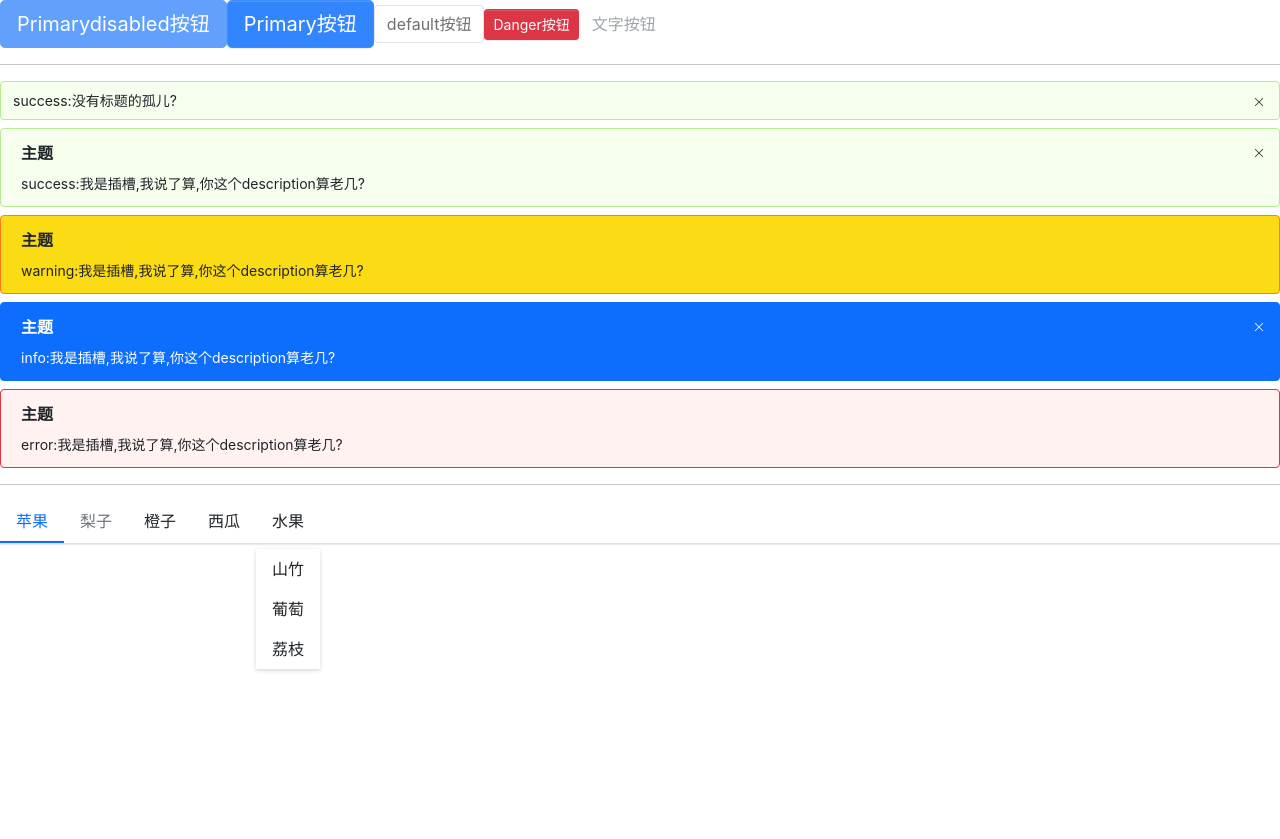
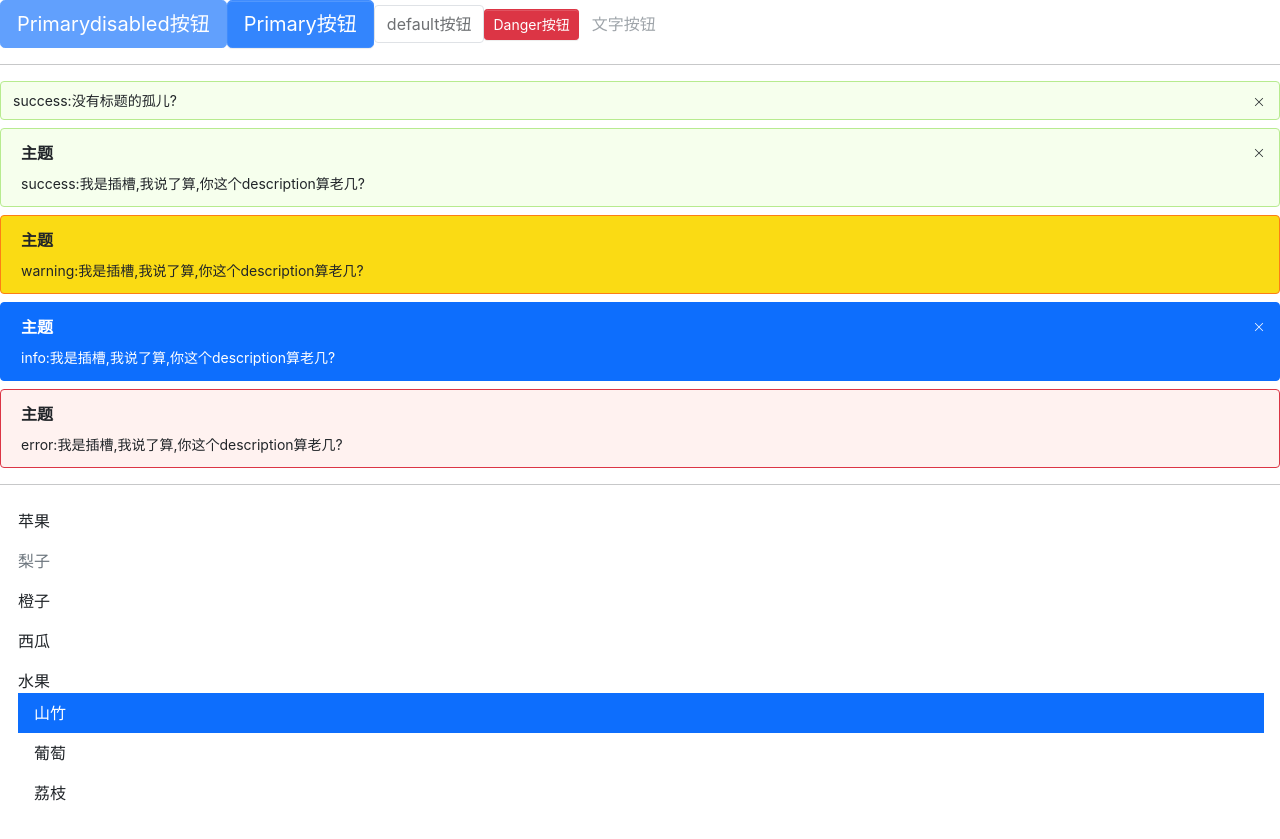
Before and after one commit to Potato-X/ui, a React (Create React App) app: page / in a window 1280 px wide. Before the commit the page ends 800 px from the top, so only its background shows below. Built offline with nearby package versions, Linux system fonts and the light colour scheme.

Commit message:
update:menu.tsx 为菜单组件添加子菜单组件交互事件,新增指定子菜单默认展开

```diff
--- a/src/App.tsx
+++ b/src/App.tsx
@@ -9,7 +9,7 @@ const App: React.FC = () => {
     function clicklink(event: React.MouseEvent) {
         console.log('link')
     }
-    function getSelectItem(index: number) {
+    function getSelectItem(index: number|string) {
         console.log(`这是点击的第${index}个`)
     }
     return (<div>
@@ -29,12 +29,12 @@ const App: React.FC = () => {
         <div style={{ margin: '8px' }}></div>
         <Alert title='主题' type='error' description='这是一个简单的小测试'>error:我是插槽,我说了算,你这个description算老几?</Alert>
         <hr />
-        <Menu defaultIndex={0} onSelect={getSelectItem} mode="horizontal">
+        <Menu defaultIndex={'4-0'} onSelect={getSelectItem} mode="vertical">
             <MenuItem>苹果</MenuItem>
             <MenuItem disabled>梨子</MenuItem>
             <MenuItem>橙子</MenuItem>
             <MenuItem>西瓜</MenuItem>
-            <SubMenu title='水果'>
+            <SubMenu title='水果' expand>
                 <MenuItem>山竹</MenuItem>
                 <MenuItem>葡萄</MenuItem>
                 <MenuItem>荔枝</MenuItem>
--- a/src/components/Menu/_style.scss
+++ b/src/components/Menu/_style.scss
@@ -29,6 +29,8 @@
 
     }
 
+
+
     .sub-menu {
         position: relative;
         border-bottom: $menu-item-active-border-width solid transparent;
@@ -38,10 +40,14 @@
             align-items: center;
         }
 
+        .evil-submenu-list.menu-opened {
+            display: block;
+        }
+
         // padding: 0;
         .evil-submenu-list {
             white-space: nowrap;
-
+            display: none;
 
             .evil-menu-item {
                 padding: $menu-item-padding-y $menu-item-padding-x;
@@ -53,6 +59,12 @@
 
                 &:hover,
                 &:active {
+                    color: #fff;
+                    background-color: $primary;
+                    border: 0
+                }
+
+                &.active {
                     color: #fff;
                     background-color: $primary;
                     border: 0
--- a/src/components/Menu/menu.tsx
+++ b/src/components/Menu/menu.tsx
@@ -6,33 +6,34 @@ import { ISubMenuProps } from './submenu'
 type ModeType = 'vertical' | 'horizontal'
 interface IMenuProps {
     children: React.ReactNode | React.ReactNode[];
-    onSelect?: (index: number) => void;
-    defaultIndex?: number;
+    onSelect?: (index: number | string) => void;
+    defaultIndex?: number | string;
     mode?: ModeType;
     style?: React.CSSProperties;
     className?: string
 }
 
 interface IProvider {
-    defaultIndex: number,
-    selectItem: (index: number) => void;
+    defaultIndex: number | string,
+    selectItem: (index: number | string) => void;
+    mode?: ModeType;
 }
 const Provider: IProvider = {
     defaultIndex: 0,
     selectItem: (index) => {
 
-    }
+    },
+    mode: "horizontal"
 }
 export const Context = createContext(Provider)
-let index = 0
 const Menu: React.FC<IMenuProps> = (props) => {
 
     const { children, onSelect, defaultIndex, mode, style, className } = props
-    const [currentIndex, setCurrentIndex] = useState(defaultIndex ?? 0)
+    const [currentIndex, setCurrentIndex] = useState<number | string>(defaultIndex ?? 0)
     const classes = classNames('evil-menu', className, {
         [`evil-menu-${mode}`]: true
     })
-    function selectItem(index: number) {
+    function selectItem(index: number | string) {
         setCurrentIndex(index)
         onSelect && onSelect(index)
     }
@@ -49,7 +50,7 @@ const Menu: React.FC<IMenuProps> = (props) => {
         })
     }
     return (
-        <Context.Provider value={{ defaultIndex: currentIndex, selectItem }}>
+        <Context.Provider value={{ defaultIndex: currentIndex, selectItem, mode }}>
             <ul style={style} className={classes}>
                 {renderChildren()}
             </ul>
--- a/src/components/Menu/menuItem.tsx
+++ b/src/components/Menu/menuItem.tsx
@@ -1,4 +1,4 @@
-import React, { useContext, useEffect, useState } from 'react'
+import React, { useContext,MouseEvent } from 'react'
 import classNames from 'classnames'
 import { Context } from './menu'
 export interface IMenuItemProps {
@@ -6,7 +6,7 @@ export interface IMenuItemProps {
     style?: React.CSSProperties;
     className?: string;
     disabled?: boolean;
-    index?: string|number;
+    index?: string | number;
 }
 const MenuItem: React.FC<IMenuItemProps> = (props) => {
     const { children, style, className, disabled, index } = props
@@ -15,8 +15,12 @@ const MenuItem: React.FC<IMenuItemProps> = (props) => {
         'is-disabled': disabled,
         'active': index === defaultIndex
     })
-    function selectHandler() {
+    function selectHandler(event:MouseEvent) {
+        console.log(index)
+        event.stopPropagation()
         if (typeof index === 'number') {
+            selectItem(index)
+        } else if (typeof index === 'string') {
             selectItem(index)
         }
     }
--- a/src/components/Menu/submenu.tsx
+++ b/src/components/Menu/submenu.tsx
@@ -1,4 +1,4 @@
-import React, { useContext } from "react";
+import React, { useContext, useState, MouseEvent, useEffect } from "react";
 import classNames from "classnames";
 import { Context } from './menu'
 import { IMenuItemProps } from './menuItem'
@@ -6,12 +6,14 @@ export interface ISubMenuProps {
     index?: number;
     title: string;
     className?: string;
-    children: React.ReactNode
+    children: React.ReactNode;
+    expand?: boolean;
 }
 
 const SubMenu: React.FC<ISubMenuProps> = (props) => {
-    const { index, title, className, children } = props;
-    const { defaultIndex, selectItem } = useContext(Context)
+    const { index, title, className, children, expand } = props;
+    const { defaultIndex, selectItem, mode } = useContext(Context)
+    const [menuOpen, setMenuOpen] = useState(false)
     const classes = classNames('evil-menu-item sub-menu', className, {
         'active': index === defaultIndex
     })
@@ -20,9 +22,32 @@ const SubMenu: React.FC<ISubMenuProps> = (props) => {
             selectItem(index)
         }
     }
+    let timer: any = null
+    function MouseMove(event: MouseEvent, toggle: boolean) {
+
+        if (timer) {
+            clearTimeout(timer)
+        }
+        event.preventDefault()
+        timer = setTimeout(() => {
+            setMenuOpen(toggle)
+        }, 50);
+
+    }
+    function handleClick(event: MouseEvent) {
+        event.preventDefault();
+        setMenuOpen(!menuOpen)
+    }
+    let MouseHover = mode == "horizontal" ? {
+        onMouseEnter: (event: MouseEvent) => MouseMove(event, true),
+        onMouseLeave: (event: MouseEvent) => MouseMove(event, false),
+    } : {}
+    let MouseClick = mode == "vertical" ? {
+        onClick: handleClick
+    } : {}
     function renderChildren() {
         const subMenuClasses = classNames('evil-submenu-list', {
-            // 'menu-opened': menuOpen
+            'menu-opened': menuOpen
         })
         const childrenComponent = React.Children.map(children, (child, i) => {
             const childEl = child as React.FunctionComponentElement<IMenuItemProps>
@@ -41,9 +66,14 @@ const SubMenu: React.FC<ISubMenuProps> = (props) => {
             </ul>
         )
     }
+    useEffect(() => {
+        if (mode == "vertical") {
+            setMenuOpen(expand!)
+        }
+    }, [])
     return (
-        <li key={index} className={classes} onClick={selectHandler}>
-            <div className="submenu-title">
+        <li key={index} className={classes} onClick={selectHandler}  {...MouseHover}>
+            <div className="submenu-title" {...MouseClick}>
                 {title}
             </div>
             {renderChildren()}
@@ -52,4 +82,7 @@ const SubMenu: React.FC<ISubMenuProps> = (props) => {
 }
 
 SubMenu.displayName = "SubMenu"
+SubMenu.defaultProps = {
+    expand: false
+}
 export default SubMenu
```
